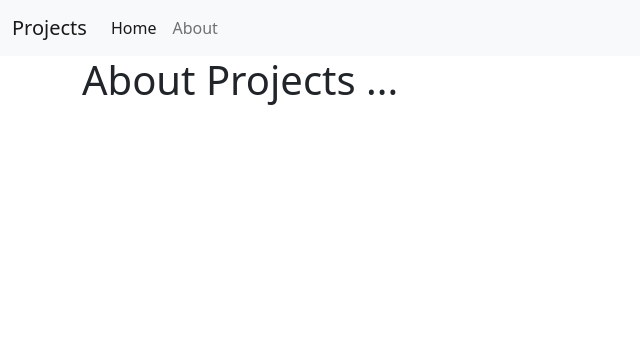
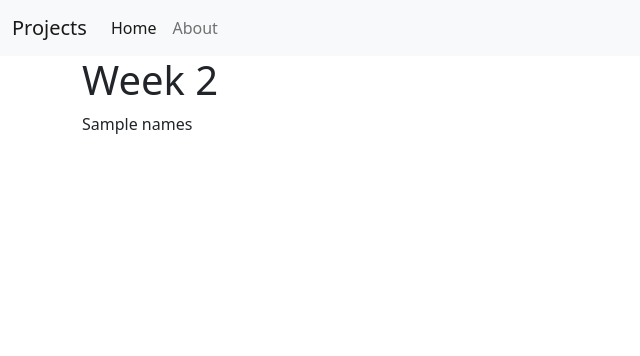
Before and after one commit to grodnik/my_flask, a Flask app: template templates/about.html in a window 1280 px wide. Shown: the top 356 px of the page, without its empty margins (0-640 px from the left). Run offline with Flask 2, Linux system fonts and the light colour scheme; the template is opened without the code that fills it: most values are stand-ins (such as "Sample title", 1, 10 or a date in 2020).

Commit message:
After Week 3

```diff
--- a/app.py
+++ b/app.py
@@ -4,8 +4,10 @@ app = Flask(__name__)
 
 @app.route('/')
 def index():
-	return render_template("index.html")
+	myH1 = "Week2"
+	return render_template("index.html", TheH1 = myH1)
 
 @app.route('/about')
 def about():
-	return render_template("about.html")
+	names = ["Joe", "Bill", "Wes"]
+	return render_template("about.html", names=names)
--- a/templates/about.html
+++ b/templates/about.html
@@ -1,47 +1,13 @@
-<!doctype html>
-<html lang="en">
-  <head>
-    <!-- Required meta tags -->
-    <meta charset="utf-8">
-    <meta name="viewport" content="width=device-width, initial-scale=1">
+{% extends 'base.html' %}
 
-    <!-- Bootstrap CSS -->
-    <link href="https://cdn.jsdelivr.net/npm/bootstrap@5.1.3/dist/css/bootstrap.min.css" rel="stylesheet" integrity="sha384-1BmE4kWBq78iYhFldvKuhfTAU6auU8tT94WrHftjDbrCEXSU1oBoqyl2QvZ6jIW3" crossorigin="anonymous">
+{% block content %}
 
-    <title>About Projects</title>
-  </head>
-  <body>
-    <nav class="navbar navbar-expand-lg navbar-light bg-light">
-  <div class="container-fluid">
-    <a class="navbar-brand" href="/">Projects</a>
-    <button class="navbar-toggler" type="button" data-bs-toggle="collapse" data-bs-target="#navbarSupportedContent" aria-controls="navbarSupportedContent" aria-expanded="false" aria-label="Toggle navigation">
-      <span class="navbar-toggler-icon"></span>
-    </button>
-    <div class="collapse navbar-collapse" id="navbarSupportedContent">
-      <ul class="navbar-nav me-auto mb-2 mb-lg-0">
-        <li class="nav-item">
-          <a class="nav-link active" aria-current="page" href="/">Home</a>
-        </li>
-        <li class="nav-item">
-          <a class="nav-link" href="/about">About</a>
-        </li>
-      </ul>
+  <div class="container">
+    <h1>Week 2</h1>
+    <p>
+      {{ names }}
+    </p>
 
-    </div>
   </div>
-</nav>
-  <div class="container">
-    <h1>About Projects ...</h1>
-    </div>
-    <!-- Optional JavaScript; choose one of the two! -->
 
-    <!-- Option 1: Bootstrap Bundle with Popper -->
-    <script src="https://cdn.jsdelivr.net/npm/bootstrap@5.1.3/dist/js/bootstrap.bundle.min.js" integrity="sha384-ka7Sk0Gln4gmtz2MlQnikT1wXgYsOg+OMhuP+IlRH9sENBO0LRn5q+8nbTov4+1p" crossorigin="anonymous"></script>
-
-    <!-- Option 2: Separate Popper and Bootstrap JS -->
-    <!--
-    <script src="https://cdn.jsdelivr.net/npm/@popperjs/core@2.10.2/dist/umd/popper.min.js" integrity="sha384-7+zCNj/IqJ95wo16oMtfsKbZ9ccEh31eOz1HGyDuCQ6wgnyJNSYdrPa03rtR1zdB" crossorigin="anonymous"></script>
-    <script src="https://cdn.jsdelivr.net/npm/bootstrap@5.1.3/dist/js/bootstrap.min.js" integrity="sha384-QJHtvGhmr9XOIpI6YVutG+2QOK9T+ZnN4kzFN1RtK3zEFEIsxhlmWl5/YESvpZ13" crossorigin="anonymous"></script>
-    -->
-  </body>
-</html>
+{% endblock %}
--- /dev/null
+++ b/templates/base.html
@@ -0,0 +1,53 @@
+
+<!doctype html>
+<html lang="en">
+  <head>
+    <!-- Required meta tags -->
+    <meta charset="utf-8">
+    <meta name="viewport" content="width=device-width, initial-scale=1">
+
+    <!-- Bootstrap CSS -->
+    <link href="https://cdn.jsdelivr.net/npm/bootstrap@5.1.3/dist/css/bootstrap.min.css" rel="stylesheet" integrity="sha384-1BmE4kWBq78iYhFldvKuhfTAU6auU8tT94WrHftjDbrCEXSU1oBoqyl2QvZ6jIW3" crossorigin="anonymous">
+
+    <title>
+    	{% block title %} GENERIC TITLE {% endblock %}
+    </title>
+  </head>
+  <body>
+    <nav class="navbar navbar-expand-lg navbar-light bg-light">
+  <div class="container-fluid">
+    <a class="navbar-brand" href="{{ url_for('index')}}">Projects</a>
+    <button class="navbar-toggler" type="button" data-bs-toggle="collapse" data-bs-target="#navbarSupportedContent" aria-controls="navbarSupportedContent" aria-expanded="false" aria-label="Toggle navigation">
+      <span class="navbar-toggler-icon"></span>
+    </button>
+    <div class="collapse navbar-collapse" id="navbarSupportedContent">
+      <ul class="navbar-nav me-auto mb-2 mb-lg-0">
+        <li class="nav-item">
+          <a class="nav-link active" aria-current="page" href="{{ url_for('index')}}">Home</a>
+        </li>
+        <li class="nav-item">
+          <a class="nav-link" href="{{ url_for('about')}}">About</a>
+        </li>
+      </ul>
+
+    </div>
+  </div>
+</nav>
+
+
+{% block content %}
+
+
+{% endblock %}
+
+    <!-- Optional JavaScript; choose one of the two! -->
+
+    <!-- Option 1: Bootstrap Bundle with Popper -->
+    <script src="https://cdn.jsdelivr.net/npm/bootstrap@5.1.3/dist/js/bootstrap.bundle.min.js" integrity="sha384-ka7Sk0Gln4gmtz2MlQnikT1wXgYsOg+OMhuP+IlRH9sENBO0LRn5q+8nbTov4+1p" crossorigin="anonymous"></script>
+
+    <!-- Option 2: Separate Popper and Bootstrap JS -->
+    <!--
+    <script src="https://cdn.jsdelivr.net/npm/@popperjs/core@2.10.2/dist/umd/popper.min.js" integrity="sha384-7+zCNj/IqJ95wo16oMtfsKbZ9ccEh31eOz1HGyDuCQ6wgnyJNSYdrPa03rtR1zdB" crossorigin="anonymous"></script>
+    <script src="https://cdn.jsdelivr.net/npm/bootstrap@5.1.3/dist/js/bootstrap.min.js" integrity="sha384-QJHtvGhmr9XOIpI6YVutG+2QOK9T+ZnN4kzFN1RtK3zEFEIsxhlmWl5/YESvpZ13" crossorigin="anonymous"></script>
+    -->
+  </body>
```
Also changed, not shown: templates/index.html (+9 -44 lines).
